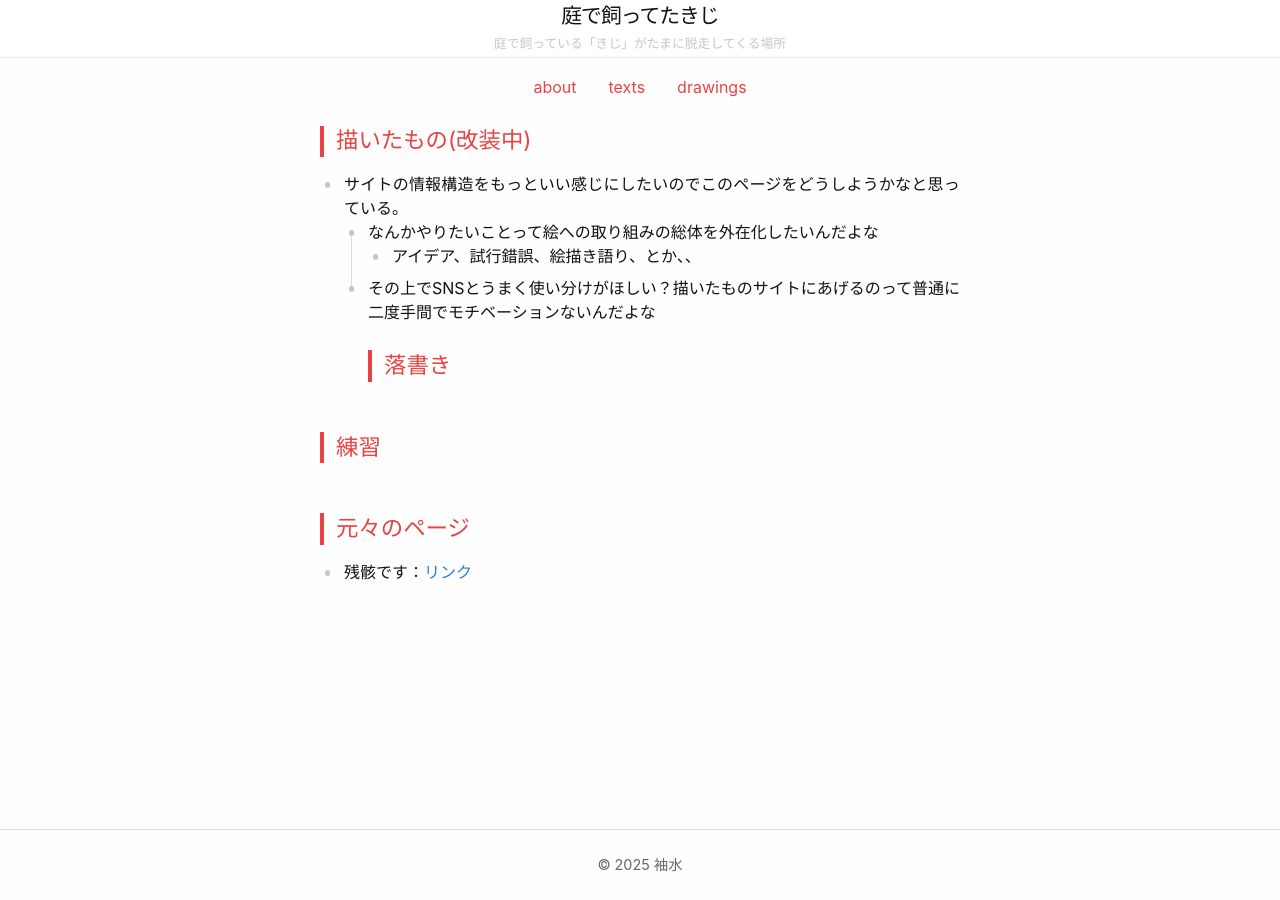
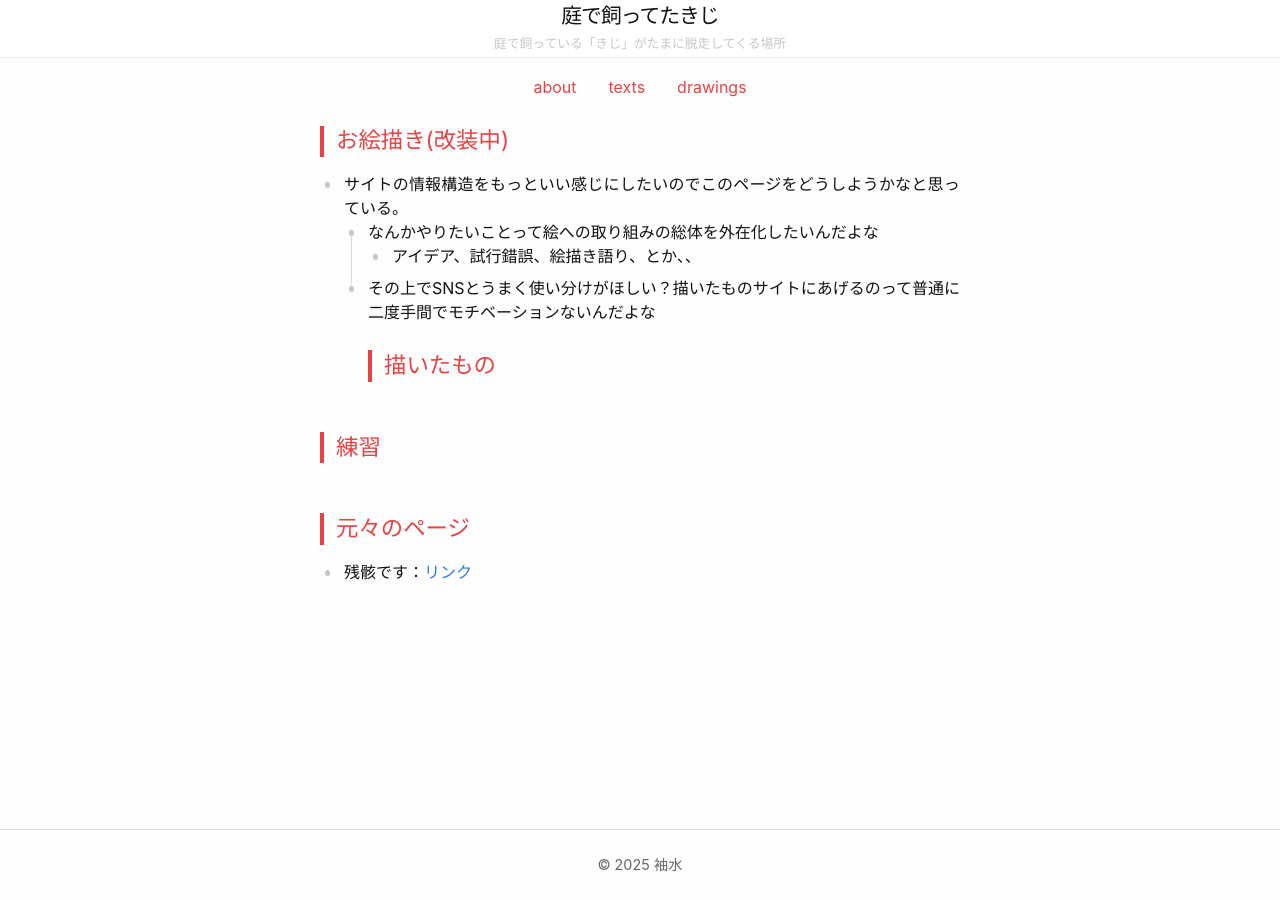
Before and after one commit to njargon/njargon.github.io, a Jekyll site: the page built from drawings.md, in a window 1280 px wide. Built offline with Jekyll 4.4.1, drawn with Linux system fonts in a browser that asks for light colours.

Commit message:
vault backup: 2025-08-27 16:53:43

```diff
--- a/drawings.md
+++ b/drawings.md
@@ -10,13 +10,13 @@ permalink: /drawings/
     <a href="/drawings/" class="top-nav-link">drawings</a>
 </nav>
 
-## 描いたもの(改装中)
+## お絵描き(改装中)
 
 - サイトの情報構造をもっといい感じにしたいのでこのページをどうしようかなと思っている。
 	- なんかやりたいことって絵への取り組みの総体を外在化したいんだよな
 		- アイデア、試行錯誤、絵描き語り、とか、、
 	- その上でSNSとうまく使い分けがほしい？描いたものサイトにあげるのって普通に二度手間でモチベーションないんだよな
-## 落書き
+## 描いたもの
 
 ## 練習
 
```
